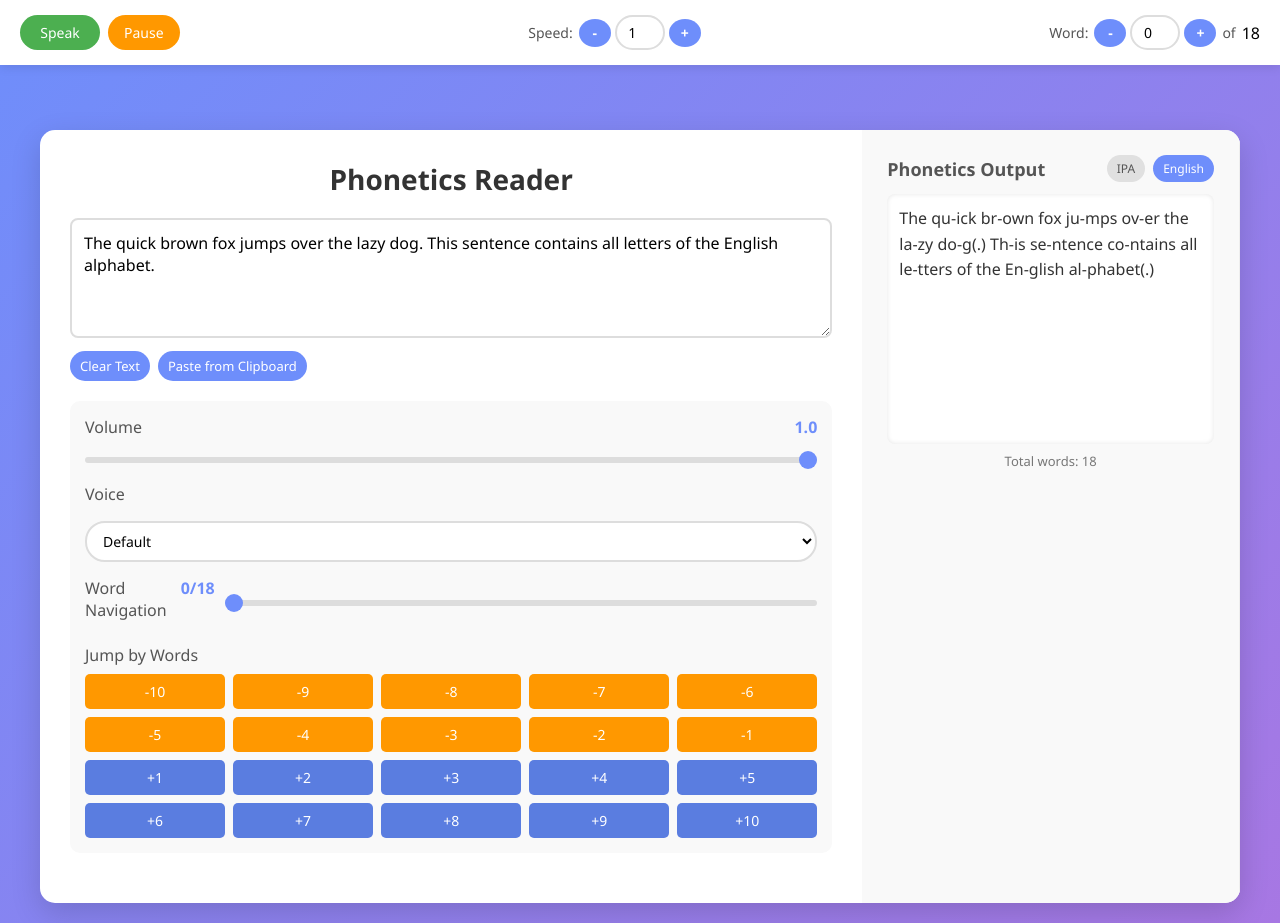
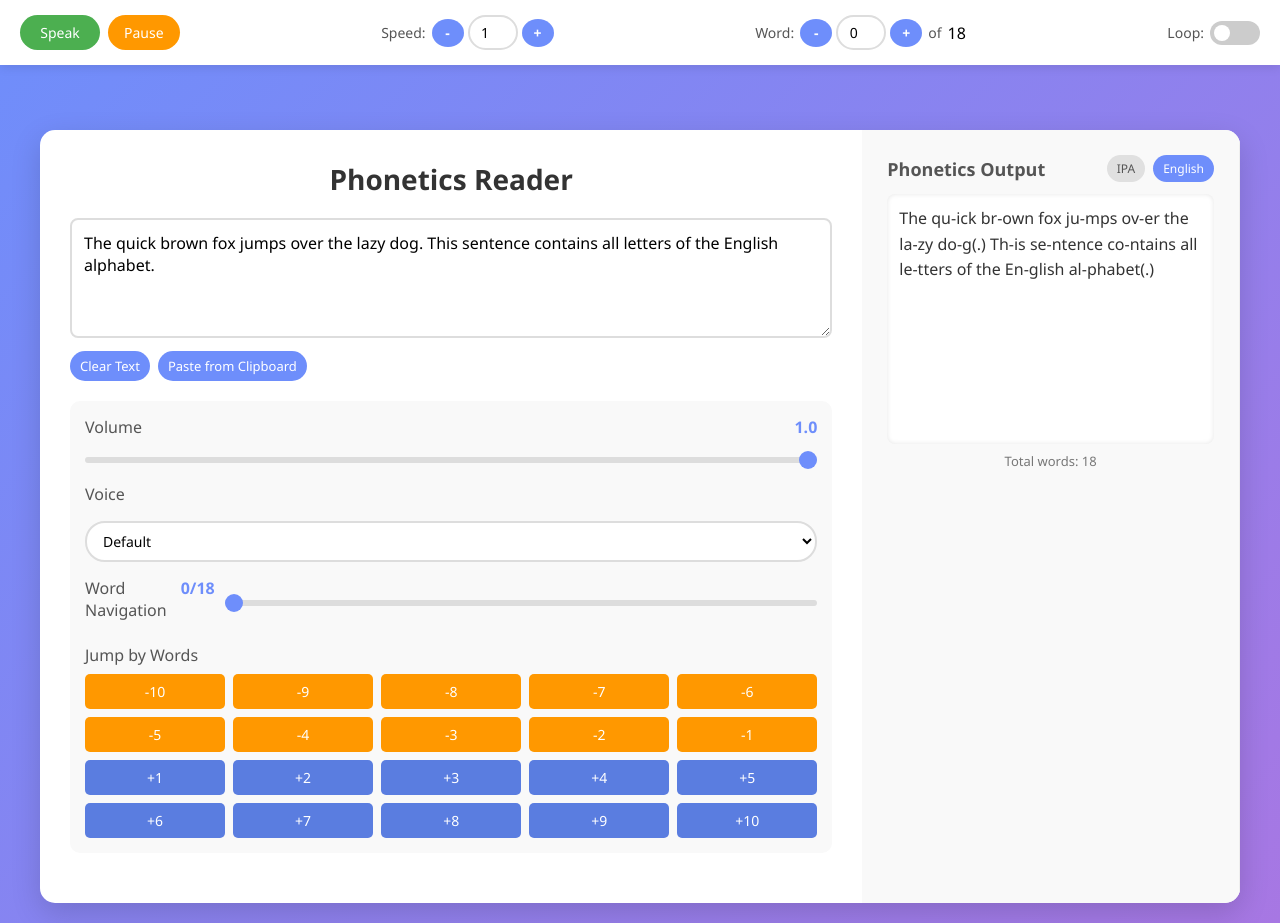
Before and after one commit to SamithBangaruRallabandi/html_phonetics_reader, a plain HTML site: page index.html in a window 1280 px wide. Drawn offline with Linux system fonts and the light colour scheme.

Commit message:
add loop option

```diff
--- a/index.html
+++ b/index.html
@@ -79,6 +79,57 @@
             border: 2px solid #ddd;
             text-align: center;
             font-size: 14px;
+        }
+
+        .switch-container {
+            display: flex;
+            align-items: center;
+            gap: 6px;
+        }
+
+        .switch {
+            position: relative;
+            display: inline-block;
+            width: 50px;
+            height: 24px;
+        }
+
+        .switch input {
+            opacity: 0;
+            width: 0;
+            height: 0;
+        }
+
+        .slider {
+            position: absolute;
+            cursor: pointer;
+            top: 0;
+            left: 0;
+            right: 0;
+            bottom: 0;
+            background-color: #ccc;
+            transition: .4s;
+            border-radius: 24px;
+        }
+
+        .slider:before {
+            position: absolute;
+            content: "";
+            height: 16px;
+            width: 16px;
+            left: 4px;
+            bottom: 4px;
+            background-color: white;
+            transition: .4s;
+            border-radius: 50%;
+        }
+
+        input:checked + .slider {
+            background-color: #4CAF50;
+        }
+
+        input:checked + .slider:before {
+            transform: translateX(26px);
         }
 
         .main-container {
@@ -494,6 +545,14 @@
             <span class="control-label">of</span>
             <span id="totalWords">0</span>
         </div>
+
+        <div class="switch-container">
+            <span class="control-label">Loop:</span>
+            <label class="switch">
+                <input type="checkbox" id="loopSwitch">
+                <span class="slider"></span>
+            </label>
+        </div>
     </div>
 
     <div class="main-container">
@@ -608,6 +667,7 @@
             const pasteBtn = document.getElementById('pasteBtn');
             const androidWarning = document.getElementById('androidWarning');
             const voiceSelect = document.getElementById('voiceSelect');
+            const loopSwitch = document.getElementById('loopSwitch');
 
             // Check if Android device
             const isAndroid = /Android/i.test(navigator.userAgent);
@@ -625,6 +685,7 @@
             let showIPA = false; // English by default
             let wordTimingInterval = null;
             let voices = [];
+            let loopEnabled = false;
 
             // Load available voices
             function loadVoices() {
@@ -664,6 +725,11 @@
             if (textParam) {
                 inputText.value = decodeURIComponent(textParam);
             }
+
+            // Loop switch handler
+            loopSwitch.addEventListener('change', function() {
+                loopEnabled = this.checked;
+            });
 
             // Update input values
             speedInput.addEventListener('change', () => {
@@ -932,7 +998,13 @@
                 if (currentWordIndex >= words.length - 1 || isPaused) {
                     // Reached the end or paused
                     if (currentWordIndex >= words.length - 1) {
+                        if (loopEnabled) {
+                            // If loop is enabled, start from the beginning
+                            currentWordIndex = -1;
+                            setTimeout(speakWordByWord, 500);
+                        } else {
                             stopSpeaking();
+                        }
                     }
                     return;
                 }
@@ -1026,11 +1098,17 @@
                     };
 
                     utterance.onend = function() {
+                        if (loopEnabled && !isPaused) {
+                            // If loop is enabled, start from the beginning
+                            currentWordIndex = -1;
+                            setTimeout(speakText, 500);
+                        } else {
                             currentWordIndex = -1;
                             isSpeaking = false;
                             isPaused = false;
                             updateButtonStates();
                             wordPosition.textContent = `0/${words.length}`;
+                        }
                     };
 
                     utterance.onerror = function() {
```
Lines whose indentation alone changed are shown as unchanged.
